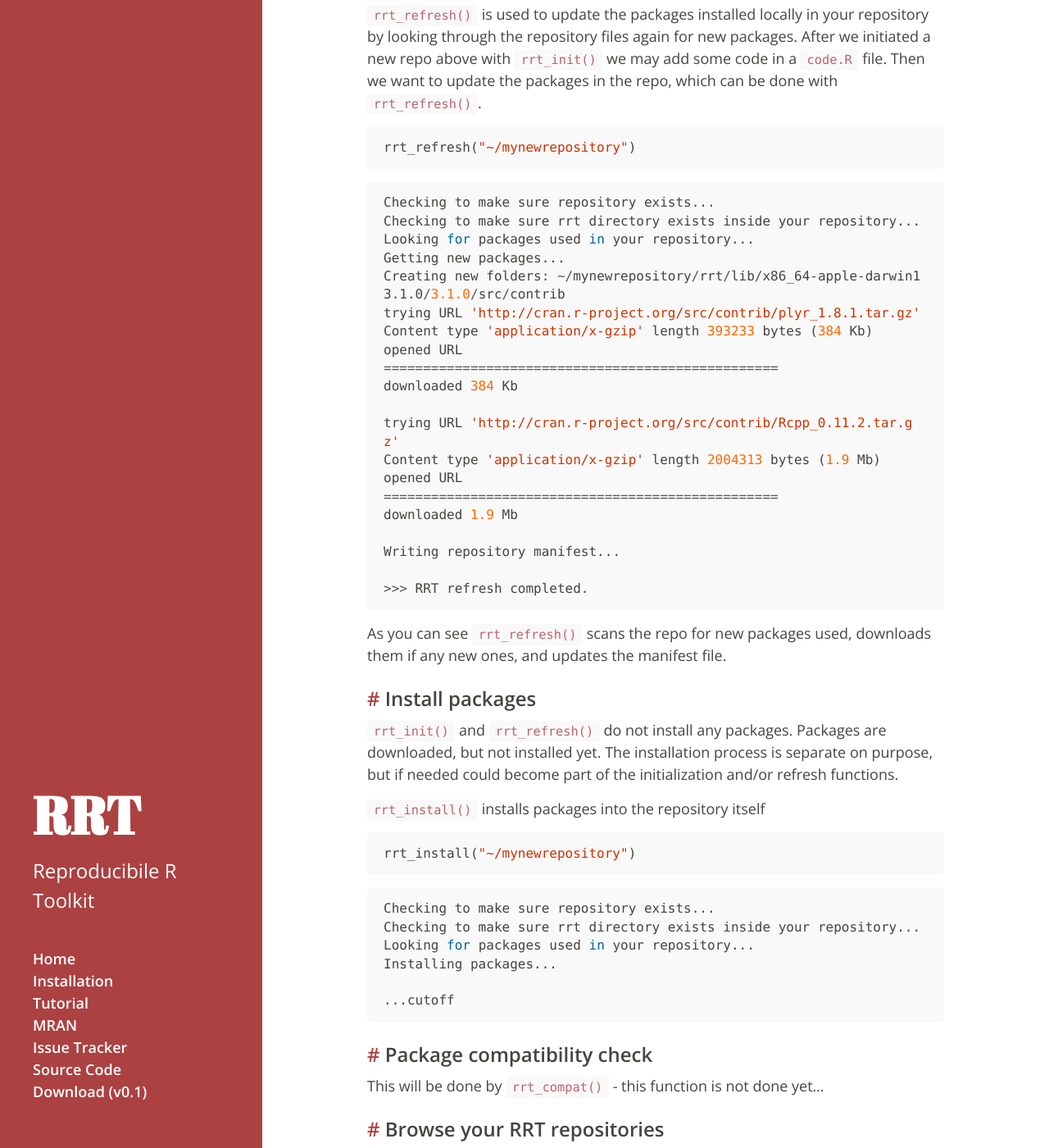
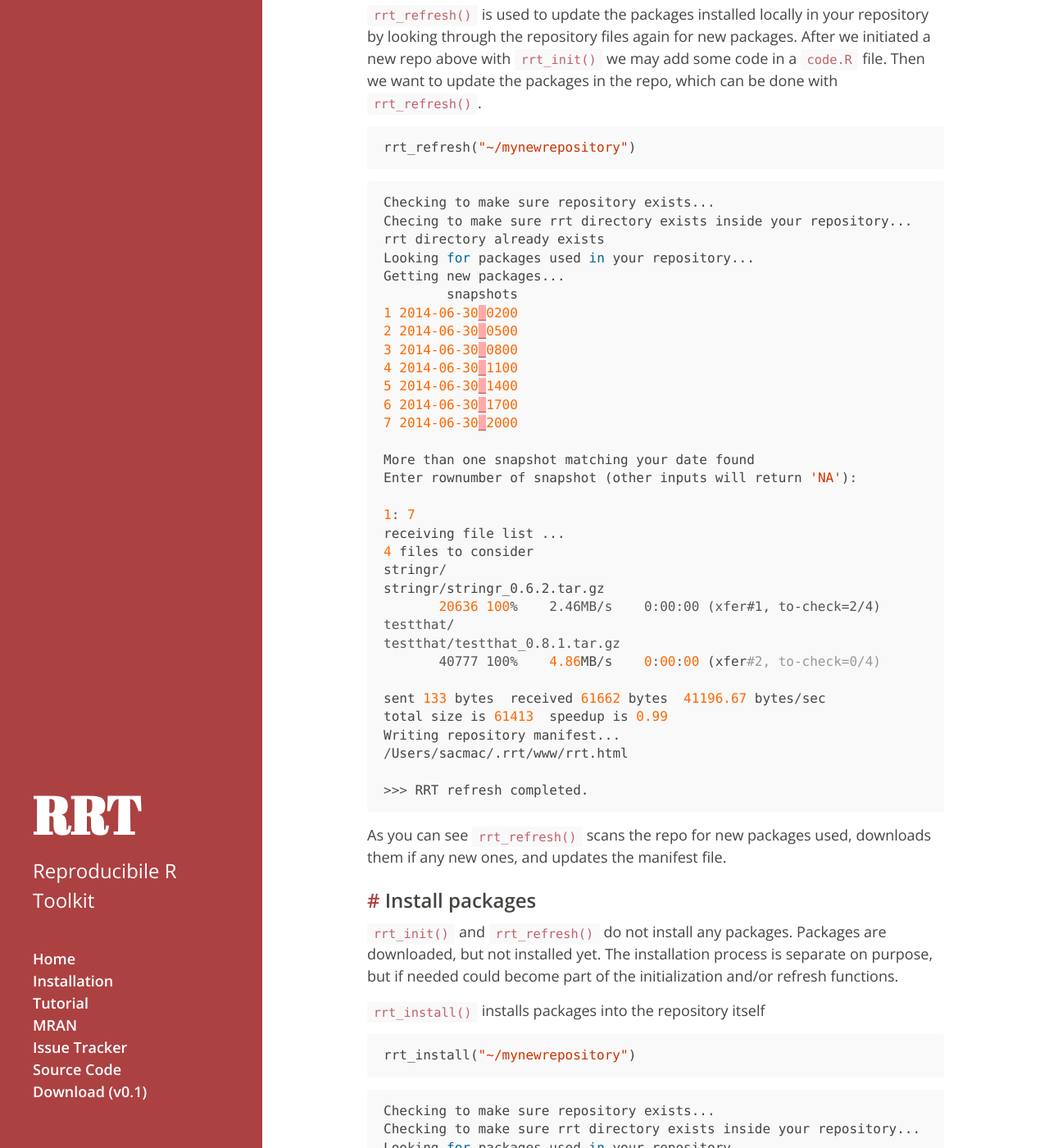
Before and after one commit to RevolutionAnalytics/checkpoint, a Jekyll site: the page built from tutorial/index.md, in a window 1280 px wide and 1400 px high, scrolled down 2555 px. Shown: the whole window at 82% size. Built offline with Jekyll 4.4.1, drawn with Linux system fonts in a browser that asks for light colours; nearby versions of some CDN libraries; Markdown is read by kramdown in place of the engine named in the settings; comment, search, counter and statistics services are not loaded; some of the changed text lies outside the part shown.

````diff
--- a/_config.yml
+++ b/_config.yml
@@ -11,3 +11,4 @@
 pygments:     true
 paginate:     3
 version:      0.1
+exclude:      ['*.Rmd']
--- a/tutorial/index.md
+++ b/tutorial/index.md
@@ -31,24 +31,24 @@
 
 In an `R` session
 
-```coffee
+```r
 install.packages("devtools")
 library("devtools")
 ```
 
-```coffee
+```r
 devtools::install_github("andrie/miniCRAN")
 ```
 
 _Optionally_, install `git2r` to use git from within R. `git2r` is in Enhances in `RRT`, so you don't need it to install `RRT`
 
-```coffee
+```r
 devtools::install_github("ropensci/git2r")
 ```
 
 Then install `RRT`
 
-```coffee
+```r
 devtools::install_github("RevolutionAnalytics/RRT")
 library("RRT")
 ```
@@ -126,23 +126,36 @@
 
 ```r
 Checking to make sure repository exists...
-Checking to make sure rrt directory exists inside your repository...
+Checing to make sure rrt directory exists inside your repository...
+rrt directory already exists
 Looking for packages used in your repository...
 Getting new packages...
-Creating new folders: ~/mynewrepository/rrt/lib/x86_64-apple-darwin13.1.0/3.1.0/src/contrib
-trying URL 'http://cran.r-project.org/src/contrib/plyr_1.8.1.tar.gz'
-Content type 'application/x-gzip' length 393233 bytes (384 Kb)
-opened URL
-==================================================
-downloaded 384 Kb
+        snapshots
+1 2014-06-30_0200
+2 2014-06-30_0500
+3 2014-06-30_0800
+4 2014-06-30_1100
+5 2014-06-30_1400
+6 2014-06-30_1700
+7 2014-06-30_2000
 
-trying URL 'http://cran.r-project.org/src/contrib/Rcpp_0.11.2.tar.gz'
-Content type 'application/x-gzip' length 2004313 bytes (1.9 Mb)
-opened URL
-==================================================
-downloaded 1.9 Mb
+More than one snapshot matching your date found
+Enter rownumber of snapshot (other inputs will return 'NA'):
 
+1: 7
+receiving file list ...
+4 files to consider
+stringr/
+stringr/stringr_0.6.2.tar.gz
+       20636 100%    2.46MB/s    0:00:00 (xfer#1, to-check=2/4)
+testthat/
+testthat/testthat_0.8.1.tar.gz
+       40777 100%    4.86MB/s    0:00:00 (xfer#2, to-check=0/4)
+
+sent 133 bytes  received 61662 bytes  41196.67 bytes/sec
+total size is 61413  speedup is 0.99
 Writing repository manifest...
+/Users/sacmac/.rrt/www/rrt.html
 
 >>> RRT refresh completed.
 ```
````
Also changed, not shown: index.md (+3 -3 lines), tutorial/code.Rmd (added, +104 -0 lines), 4 other files.
